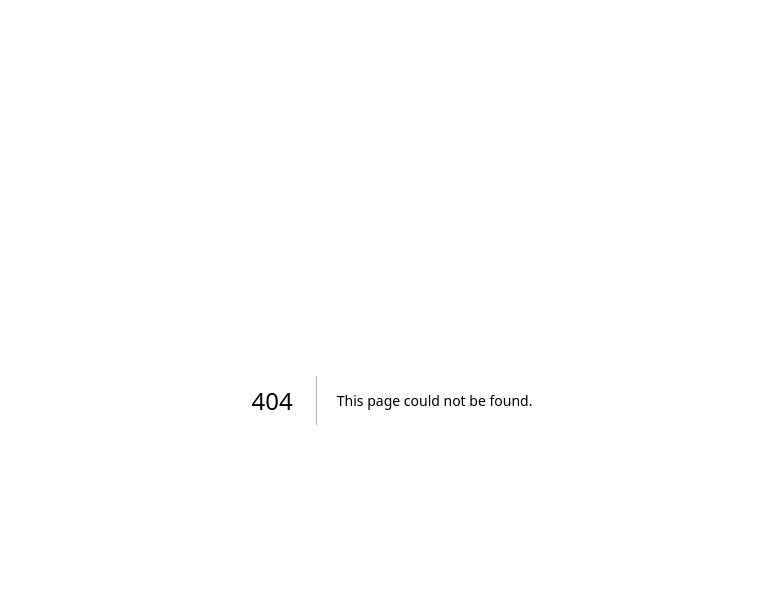
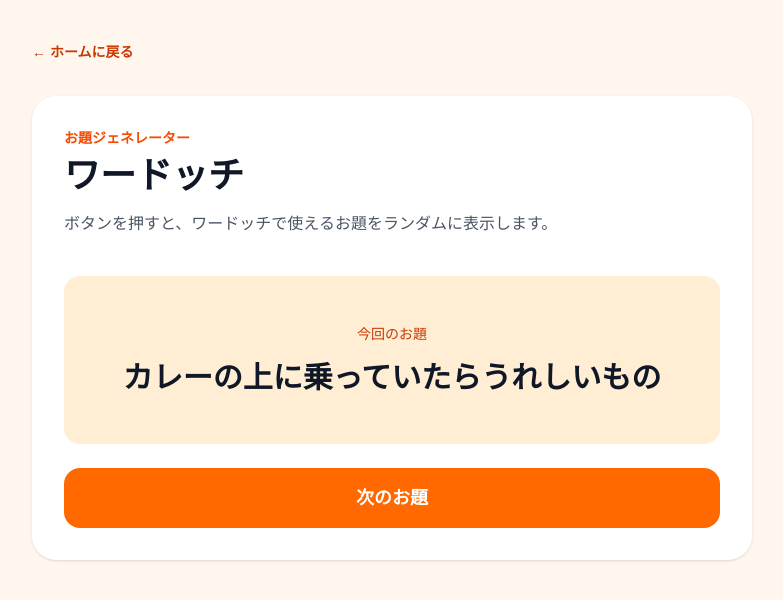
Before and after one commit to takakei510/boardgame-tools, a Next.js app: page /wordocchi in a window 1280 px wide. Before the commit this address had no page. Shown: the top 600 px of the page, without its empty margins (248-1031 px from the left). Built offline with nearby package versions, Linux system fonts and the light colour scheme.

Commit message:
Add Wordocchi topic generator

```diff
--- a/app/page.tsx
+++ b/app/page.tsx
@@ -1,65 +1,40 @@
-import Image from "next/image";
+import Link from "next/link";
 
 export default function Home() {
   return (
-    <div className="flex flex-col flex-1 items-center justify-center bg-zinc-50 font-sans dark:bg-black">
-      <main className="flex flex-1 w-full max-w-3xl flex-col items-center justify-between py-32 px-16 bg-white dark:bg-black sm:items-start">
-        <Image
-          className="dark:invert"
-          src="/next.svg"
-          alt="Next.js logo"
-          width={100}
-          height={20}
-          priority
-        />
-        <div className="flex flex-col items-center gap-6 text-center sm:items-start sm:text-left">
-          <h1 className="max-w-xs text-3xl font-semibold leading-10 tracking-tight text-black dark:text-zinc-50">
-            To get started, edit the page.tsx file.
-          </h1>
-          <p className="max-w-md text-lg leading-8 text-zinc-600 dark:text-zinc-400">
-            Looking for a starting point or more instructions? Head over to{" "}
-            <a
-              href="https://vercel.com/templates?framework=next.js&utm_source=create-next-app&utm_medium=appdir-template-tw&utm_campaign=create-next-app"
-              className="font-medium text-zinc-950 dark:text-zinc-50"
+    <main className="min-h-screen bg-gray-100">
+      <div className="mx-auto max-w-6xl p-8">
+        <h1 className="text-5xl font-bold text-gray-900">
+          🎲 BoardGame Tools
+        </h1>
+
+        <p className="mt-4 text-lg text-gray-600">
+          ボードゲームをもっと楽しくするWebツール集
+        </p>
+
+        <section className="mt-12">
+          <h2 className="text-2xl font-bold text-gray-900">ゲーム別ツール</h2>
+
+          <div className="mt-6 grid gap-6 sm:grid-cols-2 lg:grid-cols-3">
+            <Link
+              href="/wordocchi"
+              className="rounded-2xl bg-white p-6 shadow-sm transition hover:-translate-y-1 hover:shadow-lg"
             >
-              Templates
-            </a>{" "}
-            or the{" "}
-            <a
-              href="https://nextjs.org/learn?utm_source=create-next-app&utm_medium=appdir-template-tw&utm_campaign=create-next-app"
-              className="font-medium text-zinc-950 dark:text-zinc-50"
-            >
-              Learning
-            </a>{" "}
-            center.
-          </p>
-        </div>
-        <div className="flex flex-col gap-4 text-base font-medium sm:flex-row">
-          <a
-            className="flex h-12 w-full items-center justify-center gap-2 rounded-full bg-foreground px-5 text-background transition-colors hover:bg-[#383838] dark:hover:bg-[#ccc] md:w-[158px]"
-            href="https://vercel.com/new?utm_source=create-next-app&utm_medium=appdir-template-tw&utm_campaign=create-next-app"
-            target="_blank"
-            rel="noopener noreferrer"
-          >
-            <Image
-              className="dark:invert"
-              src="/vercel.svg"
-              alt="Vercel logomark"
-              width={16}
-              height={16}
-            />
-            Deploy Now
-          </a>
-          <a
-            className="flex h-12 w-full items-center justify-center rounded-full border border-solid border-black/[.08] px-5 transition-colors hover:border-transparent hover:bg-black/[.04] dark:border-white/[.145] dark:hover:bg-[#1a1a1a] md:w-[158px]"
-            href="https://nextjs.org/docs?utm_source=create-next-app&utm_medium=appdir-template-tw&utm_campaign=create-next-app"
-            target="_blank"
-            rel="noopener noreferrer"
-          >
-            Documentation
-          </a>
-        </div>
-      </main>
-    </div>
+              <div className="text-4xl">🟧</div>
+
+              <h3 className="mt-4 text-2xl font-bold text-gray-900">
+                ワードッチ
+              </h3>
+
+              <p className="mt-2 text-gray-600">お題ジェネレーター</p>
+
+              <p className="mt-6 font-semibold text-orange-600">
+                開く →
+              </p>
+            </Link>
+          </div>
+        </section>
+      </div>
+    </main>
   );
 }
--- /dev/null
+++ b/app/wordocchi/page.tsx
@@ -0,0 +1,66 @@
+"use client";
+
+import { useState } from "react";
+import { wordocchiTopics } from "@/data/wordocchiTopics";
+import Link from "next/link";
+
+export default function WordocchiPage() {
+  const [currentTopic, setCurrentTopic] = useState(wordocchiTopics[0]);
+
+    const nextTopic = () => {
+    let newTopic = currentTopic;
+
+    while (newTopic.id === currentTopic.id && wordocchiTopics.length > 1) {
+        const randomIndex = Math.floor(
+        Math.random() * wordocchiTopics.length
+        );
+
+        newTopic = wordocchiTopics[randomIndex];
+    }
+
+    setCurrentTopic(newTopic);
+    };
+
+  return (
+    <main className="min-h-screen bg-orange-50">
+      <div className="mx-auto max-w-3xl px-6 py-10">
+        <Link
+          href="/"
+          className="text-sm font-semibold text-orange-700 hover:underline"
+        >
+          ← ホームに戻る
+        </Link>
+
+        <section className="mt-8 rounded-3xl bg-white p-8 shadow-sm">
+          <p className="text-sm font-bold text-orange-600">
+            お題ジェネレーター
+          </p>
+
+          <h1 className="mt-2 text-4xl font-bold text-gray-900">
+            ワードッチ
+          </h1>
+
+          <p className="mt-4 text-gray-600">
+            ボタンを押すと、ワードッチで使えるお題をランダムに表示します。
+          </p>
+
+          <div className="mt-10 rounded-2xl bg-orange-100 px-6 py-12 text-center">
+            <p className="text-sm text-orange-700">今回のお題</p>
+
+            <p className="mt-4 text-3xl font-bold text-gray-900">
+              {currentTopic.text}
+            </p>
+          </div>
+
+          <button
+            type="button"
+            className="mt-6 w-full rounded-2xl bg-orange-500 px-6 py-4 text-lg font-bold text-white transition hover:bg-orange-600"
+            onClick={nextTopic}
+          >
+            次のお題
+          </button>
+        </section>
+      </div>
+    </main>
+  );
+}
--- /dev/null
+++ b/data/wordocchiTopics.ts
@@ -0,0 +1,47 @@
+export type WordocchiTopic = {
+  id: number;
+  text: string;
+};
+
+export const wordocchiTopics = [
+
+  { id: 1, text: "カレーの上に乗っていたらうれしいもの" },
+  { id: 2, text: "戦国武将のかぶとについていたらすごそうなもの" },
+  { id: 3, text: "朝まで見ていたくなる生〇〇番組" },
+  { id: 4, text: "図書館にあったら思わず借りたくなる本のタイトル" },
+  { id: 5, text: "飲食店の期間限定メニューにあったら思わず頼みたくなるもの" },
+  { id: 6, text: "映画館で上映されたら見に行きたくなる映画のタイトル" },
+  { id: 7, text: "RPGのラスボスが使ってきそうな必殺技の名前" },
+  { id: 8, text: "ゲームの隠しステージにありそうなもの" },
+  { id: 9, text: "テーマパークに新しくできたら人気になりそうなアトラクション" },
+  { id: 10, text: "学校の七不思議に追加されたら面白そうなもの" },
+  { id: 11, text: "修学旅行の自由時間に行けたら嬉しい場所" },
+  { id: 12, text: "校長先生が急に取り出したら一番面白いもの" },
+  { id: 13, text: "コンビニで発売されたら思わず買ってしまう新商品" },
+  { id: 14, text: "100円ショップで売っていたら二度見するもの" },
+  { id: 15, text: "ガチャガチャから出てきたら一番うれしいもの" },
+  { id: 16, text: "福袋に入っていたら一番テンションが上がるもの" },
+  { id: 17, text: "通販番組で紹介されたら欲しくなってしまうもの" },
+  { id: 18, text: "宝箱から出てきたら一番テンションが上がるもの" },
+  { id: 19, text: "魔法で一つだけ出せるようになるなら欲しいもの" },
+  { id: 20, text: "宇宙旅行に一つだけ持っていくなら選びたいもの" },
+  { id: 21, text: "秘密基地に絶対置きたいもの" },
+  { id: 22, text: "未来のコンビニで売っていそうなもの" },
+  { id: 23, text: "社長室に飾ってあったら一番すごそうなもの" },
+  { id: 24, text: "宇宙人がお土産に持ってきそうなもの" },
+  { id: 25, text: "無人島で一番役に立ちそうなもの" },
+  { id: 26, text: "プレゼントでもらったら一番驚くもの" },
+  { id: 27, text: "一日だけ無料になったら一番うれしいもの" },
+  { id: 28, text: "神様から一つだけもらえるなら欲しいもの" },
+  { id: 29, text: "朝起きたら増えていてほしいもの" },
+  { id: 30, text: "実写映画化したら見てみたいもの" },
+  { id: 31, text: "映画のタイトルになっていそうなもの" },
+  { id: 32, text: "ゲーム化したら絶対売れそうなもの" },
+  { id: 33, text: "駅前にできたら毎日通いたくなるお店" },
+  { id: 34, text: "ペットショップにいたら人気者になりそうなもの" },
+  { id: 35, text: "お祭りに新しく追加されたら盛り上がりそうなもの" },
+  { id: 36, text: "世界一高級だったら見てみたいもの" },
+  { id: 37, text: "一日だけ巨大化してほしいもの" },
+  { id: 38, text: "自動販売機で売っていたら試してみたいもの" },
+  { id: 39, text: "博物館に展示されていたら見に行きたいもの" },
+];
```
